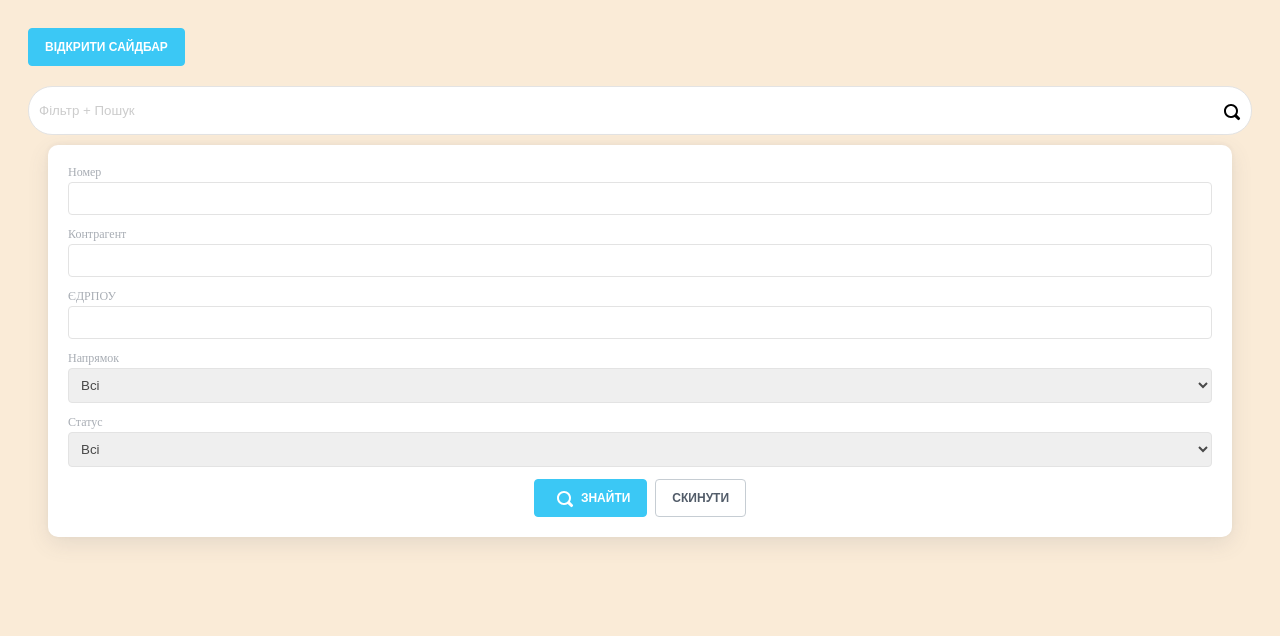
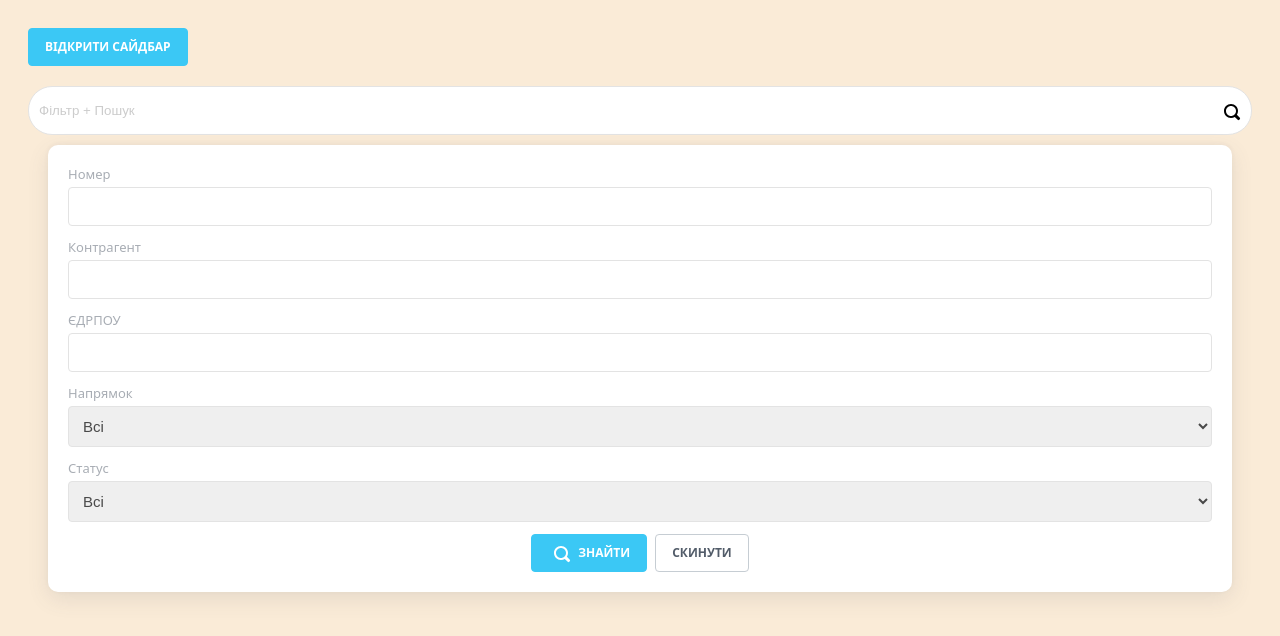
Before and after one commit to demchukv/dept-forms, a website built with Vite: page index.html in a window 1280 px wide. Both pictures are taken after a click on the element 1231 px from the left and 110 px from the top of the page. Built offline with nearby package versions, Linux system fonts and the light colour scheme.

Commit message:
filter form

```diff
--- a/css/check-form.css
+++ b/css/check-form.css
@@ -11,10 +11,14 @@
 body {
   background-color: antiquewhite;
   padding: 20px;
+  font-family: system-ui, -apple-system, BlinkMacSystemFont, "Segoe UI", Roboto,
+    Ubuntu, "Helvetica Neue", Arial, sans-serif, "Apple Color Emoji",
+    "Segoe UI Emoji", "Segoe UI Symbol";
 }
 button {
   cursor: pointer;
   outline: none;
+  font-family: inherit;
 }
 
 /* ======================================== */
@@ -33,11 +37,8 @@ button {
   border-radius: 24px;
   padding: 16px 55px 16px 10px;
   color: #494949;
-  width: 200px;
+  width: 100%;
   transition: all 0.2s ease;
-}
-.check-search-input-active {
-  width: 100%;
 }
 .check-search-input::placeholder {
   color: #ccc;
@@ -99,14 +100,15 @@ button {
   margin-bottom: 12px;
 }
 .check-form-label {
-  font-size: 12px;
+  font-size: 13px;
   color: rgb(168, 173, 180);
   display: block;
-  margin-bottom: 2px;
+  margin-bottom: 4px;
 }
 .check-form-input {
   color: rgb(73, 73, 73);
-  padding: 8px;
+  padding: 10px;
+  font-size: 15px;
   border: 1px solid #e3e3e3;
   border-radius: 4px;
   outline: none;
```
